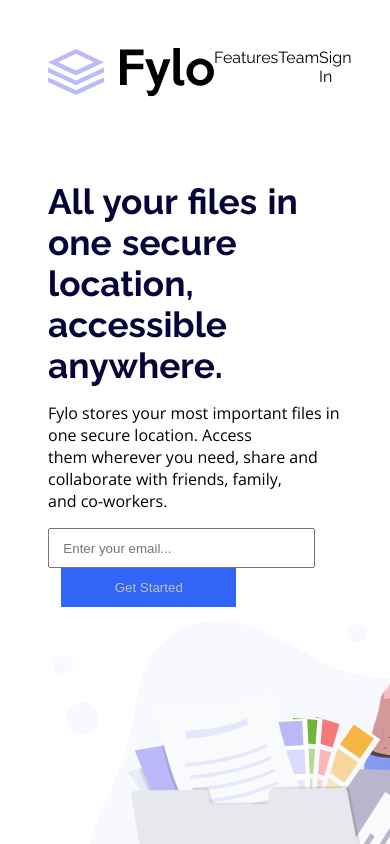
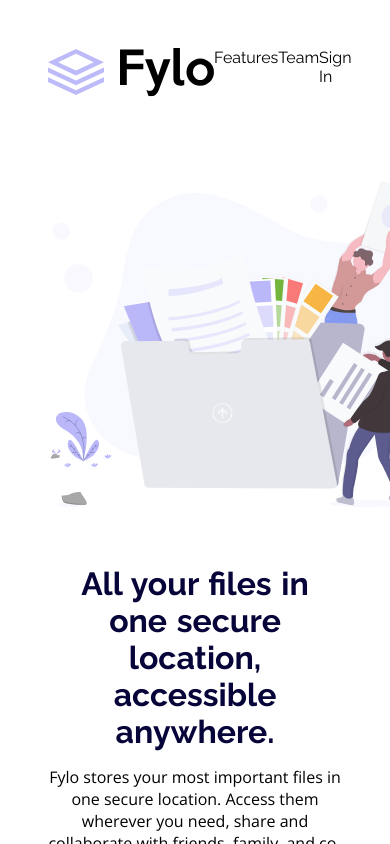
Before and after one commit to Presho99/fylo-landing-page, a React (Create React App) app: page / in a window 390 px wide. Shown: the top 844 px of the page. Built offline with nearby package versions, Linux system fonts and the light colour scheme.

Commit message:
add media query to LandingOne component

```diff
--- a/src/assets/index.css
+++ b/src/assets/index.css
@@ -62,6 +62,7 @@ justify-content: space-between;
 .one-form input{
     padding: 0.8em 1em;
     width: 20em;
+    outline: none;
 }
 
 .one-btn{
@@ -72,16 +73,41 @@ justify-content: space-between;
     color: hsl(0, 0%, 75%);
     background-color: hsl(224, 93%, 58%);
     cursor: pointer;
+    margin-top: 1em;
 }
 
 .one-image img{
 width: 32em;
 }
 
-@media only screen and (min-width: 375px) and (max-width: 576px) {
+@media only screen and (min-width: 375px) and (max-width: 876px) {
 .one{
     display: flex;
-    flex-direction: column;
+    flex-direction: column-reverse;
+}
+.one-image img{
+    width: 28em;
+    margin-top: 3em;
+}
+.one-title{
+    text-align: center;
+    font-size: 2em;
+}
+.one-content{
+    text-align: center;
+}
+.one-content br{
+    display: none;
+}
+.one-form{
+    text-align: center;
+}
+.one-form input{
+    width: 100%;
+}
+.one-btn{
+    width: 100%;
+    margin-left: 0;
 }
 }
 /* LandingOne */
@@ -228,7 +254,9 @@ margin-top: 1em;
     }
     .three-p{
         text-align: center;
-
+    }
+    .three-p br{
+        display: none;
     }
     .three-form{
 
```
